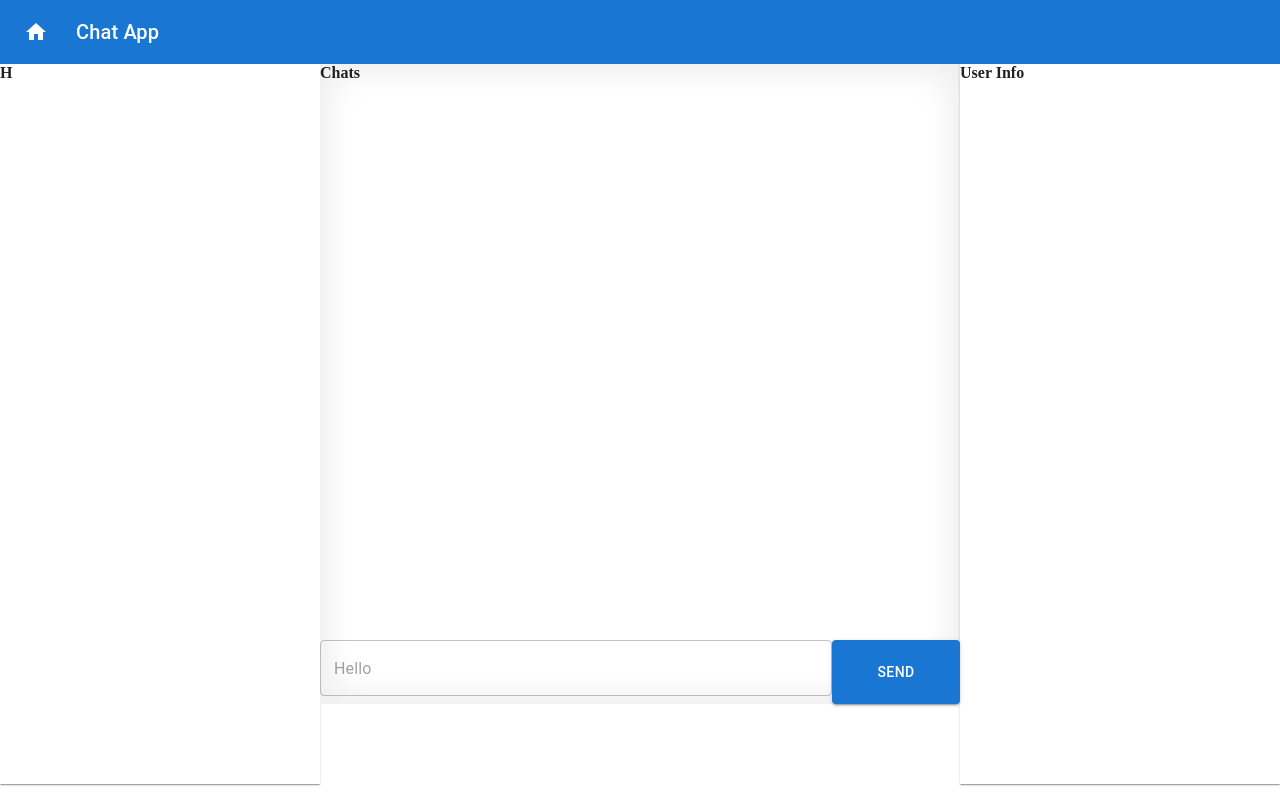
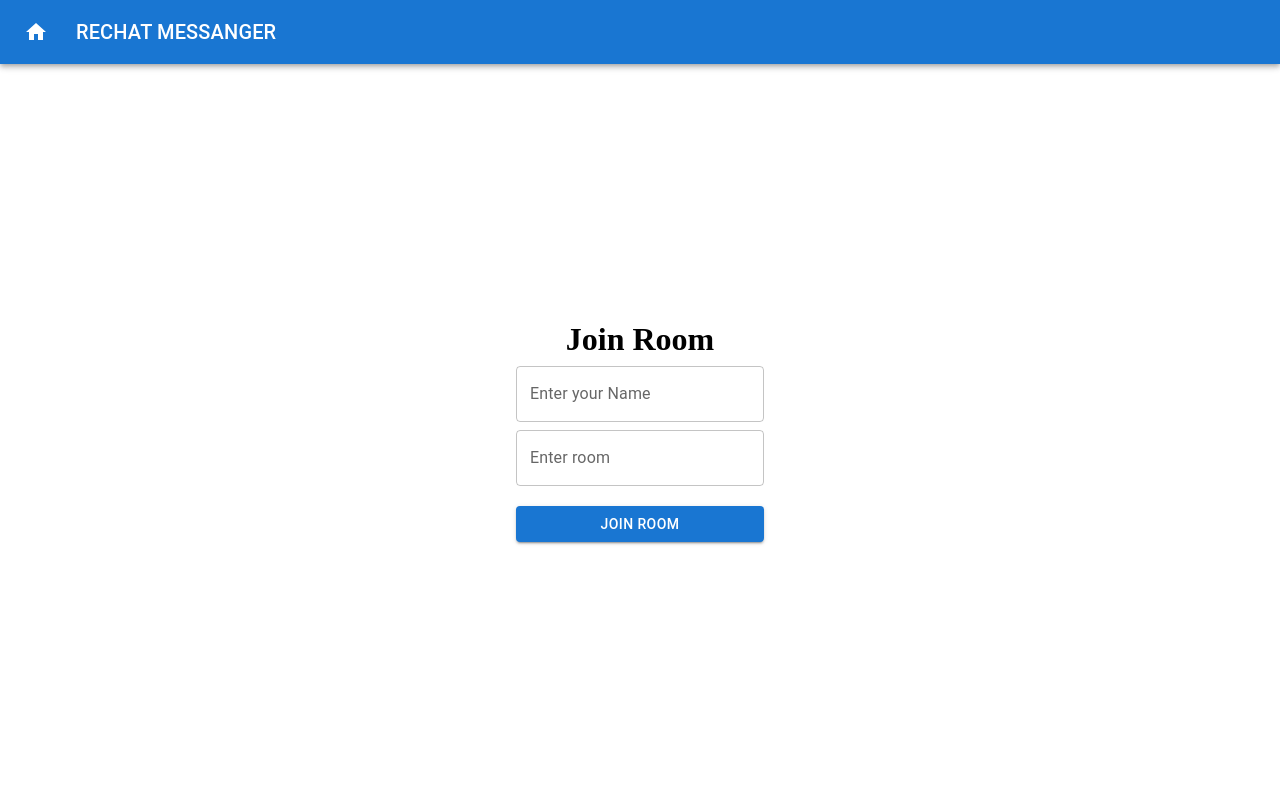
Before and after one commit to marville001/socket.io-chat-app, a React (Create React App) app in the folder client/: page / in a window 1280 px wide. Built offline with nearby package versions, Linux system fonts and the light colour scheme.

Commit message:
Join room and chat component

```diff
--- a/client/package.json
+++ b/client/package.json
@@ -10,9 +10,13 @@
     "@testing-library/jest-dom": "^5.11.4",
     "@testing-library/react": "^11.1.0",
     "@testing-library/user-event": "^12.1.10",
+    "query-string": "^7.0.1",
     "react": "^17.0.2",
     "react-dom": "^17.0.2",
+    "react-emoji": "^0.5.0",
+    "react-router-dom": "^5.3.0",
     "react-scripts": "4.0.3",
+    "react-scroll-to-bottom": "^4.2.0",
     "socket.io-client": "^4.3.0",
     "web-vitals": "^1.0.1"
   },
--- a/client/src/App.js
+++ b/client/src/App.js
@@ -1,20 +1,18 @@
-import { Grid } from '@mui/material'
-
 import Navbar from './components/Navbar'
-import LeftSidebar from './components/LeftSidebar'
-import RightSidebar from './components/RightSidebar'
-import ChatArea from './components/ChatArea'
+import { Route, Switch } from 'react-router'
+import ChatRoom from './pages/ChatRoom'
+import JoinRoom from './pages/JoinRoom'
 
 
 const App = () => {
   return (
     <div>
       <Navbar/>
-      <Grid container spacing={0}>
-        <LeftSidebar />
-        <ChatArea/>
-        <RightSidebar/>
-      </Grid>
+      <Switch>
+        <Route exact path="/" component={JoinRoom} />
+        <Route exact path="/chat" component={ChatRoom} />
+      </Switch>
+
     </div>
   )
 }
--- a/client/src/components/Navbar.jsx
+++ b/client/src/components/Navbar.jsx
@@ -18,7 +18,7 @@ const Navbar = () => {
             <Home size="large" />
           </IconButton>
             <Typography variant="h6" component="div" sx={{ flexGrow: 1 }}>
-            Chat App
+            RECHAT MESSANGER
           </Typography>
         </Toolbar>
       </AppBar>
--- a/client/src/index.js
+++ b/client/src/index.js
@@ -2,9 +2,12 @@ import React from 'react';
 import ReactDOM from 'react-dom';
 import './index.css';
 import App from './App';
+import { BrowserRouter as Router } from 'react-router-dom'
 ReactDOM.render(
   <React.StrictMode>
-    <App />
+    <Router>
+      <App />
+    </Router>
   </React.StrictMode>,
   document.getElementById('root')
 );
--- /dev/null
+++ b/client/src/pages/ChatRoom.jsx
@@ -0,0 +1,17 @@
+import { Grid } from '@mui/material'
+import React from 'react'
+import ChatArea from '../components/ChatArea'
+import LeftSidebar from '../components/LeftSidebar'
+import RightSidebar from '../components/RightSidebar'
+
+const ChatRoom = () => {
+    return (
+        <Grid container spacing={0}>
+        <LeftSidebar />
+        <ChatArea />
+        <RightSidebar />
+      </Grid>
+    )
+}
+
+export default ChatRoom
--- /dev/null
+++ b/client/src/pages/JoinRoom.jsx
@@ -0,0 +1,50 @@
+import { styled } from "@mui/system";
+import { useState } from "react";
+import { Link } from "react-router-dom";
+import { TextField, Button } from "@mui/material";
+
+const JoinRoom = () => {
+  const [name, setName] = useState("");
+  const [room, setRoom] = useState("");
+
+  const handleJoinRoom = ()=>{
+      console.log({name, room});
+  }
+
+  return (
+    <Container>
+      <JoinForm>
+        <h1>Join Room</h1>
+        <TextInput onChange={e=>setName(e.target.value)} value={name} label="Enter your Name" />
+        <TextInput onChange={e=>setRoom(e.target.value)} value={room} label="Enter room" />
+        <Button
+          style={{ width: "100%", marginTop: "20px" }}
+          color="primary"
+          variant="contained"
+          onClick={handleJoinRoom}
+        >
+          Join Room
+        </Button>
+      </JoinForm>
+    </Container>
+  );
+};
+
+const Container = styled("div")((theme) => ({
+  height: "calc(100vh - 65px)",
+  display: "flex",
+  justifyContent: "center",
+}));
+
+const JoinForm = styled("div")((theme) => ({
+  display: "flex",
+  justifyContent: "center",
+  alignItems: "center",
+  flexDirection: "column",
+}));
+
+const TextInput = styled(TextField)(({ theme }) => ({
+  marginTop: theme.spacing(1),
+}));
+
+export default JoinRoom;
```
Also changed, not shown: 2 other files (tests, documents, lock files or other folders).
